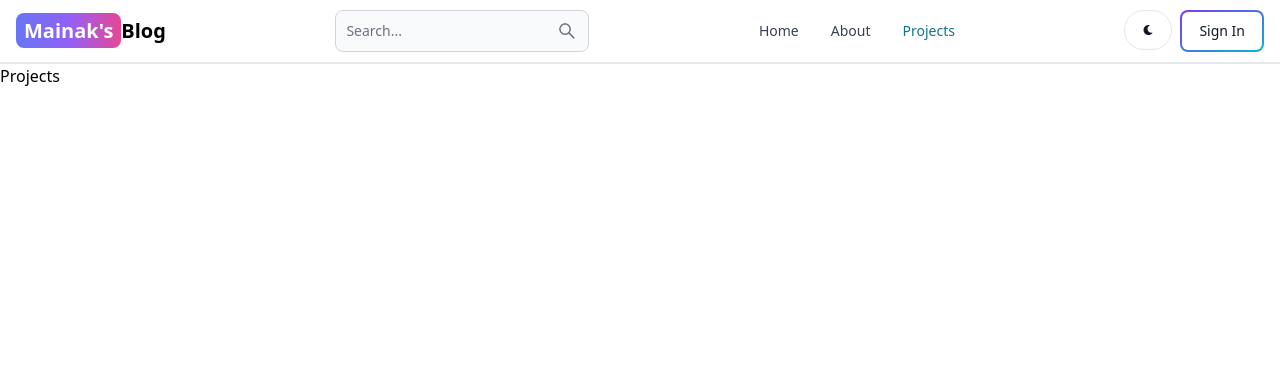
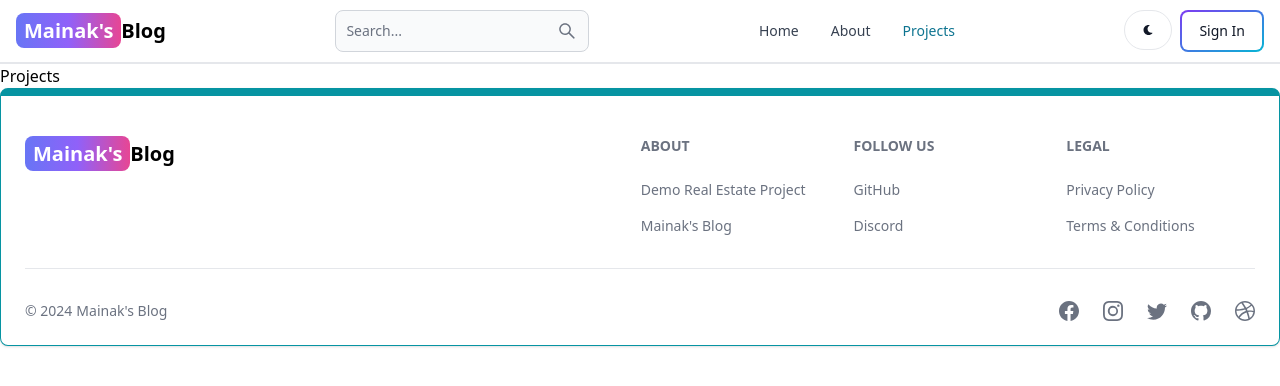
Before and after one commit to StarkTony2056/blogging-app, a React (Vite) app in the folder client/: page /projects in a window 1280 px wide. Shown: the top 386 px of the page. Built offline with nearby package versions, Linux system fonts and the light colour scheme.

Commit message:
Created and added the footer component

```diff
--- a/client/src/App.jsx
+++ b/client/src/App.jsx
@@ -1,11 +1,12 @@
 import {BrowserRouter, Routes, Route} from 'react-router-dom'
-import Home from './pages/Home'
-import About from './pages/About'
-import SignIn from './pages/SignIn'
-import SignUp from './pages/SignUp'
-import Dashboard from './pages/Dashboard'
-import Projects from './pages/Projects'
-import Header from './components/Header'
+import Home from './pages/Home.jsx'
+import About from './pages/About.jsx'
+import SignIn from './pages/SignIn.jsx'
+import SignUp from './pages/SignUp.jsx'
+import Dashboard from './pages/Dashboard.jsx'
+import Projects from './pages/Projects.jsx'
+import Header from './components/Header.jsx'
+import Footer from './components/Footer.jsx'
 
 export default function App() {
   return (
@@ -19,6 +20,7 @@
         <Route path='/dashboard' element={<Dashboard />} />
         <Route path='/projects' element={<Projects />} />
       </Routes>
+      <Footer />
     </BrowserRouter>
   )
 }
--- /dev/null
+++ b/client/src/components/Footer.jsx
@@ -0,0 +1,66 @@
+import { Footer } from "flowbite-react"
+import { Link } from "react-router-dom"
+import {BsFacebook, BsInstagram, BsTwitter, BsGithub, BsDribbble} from 'react-icons/bs'
+
+export default function FooterCom() {
+  return (
+    <Footer container className="border border-t-8 border-teal-500">
+      <div className="w-full max-w-7xl mx-auto">
+        <div className="grid w-full justify-between sm:flex md:flex md:grid-cols-1">
+          <div className="mt-5">
+            <Link to='/' className='self-center whitespace-nowrap text-lg sm:text-xl font-semibold dark:text-white'>
+              <span className='px-2 py-1 bg-gradient-to-r from-indigo-500 via-purple-500 to-pink-500 rounded-lg text-white'>Mainak's</span>
+              Blog
+            </Link>
+          </div>
+          <div className="grid grid-cols-2 gap-8 mt-4 sm:grid-cols-3 sm:gap-6">
+            <div>
+              <Footer.Title title="About" />
+              <Footer.LinkGroup col>
+                <Footer.Link href="https://real-estate-mainakestate.onrender.com" target="_blank" rel="noopener noreferrer">
+                  Demo Real Estate Project
+                </Footer.Link>
+                <Footer.Link href="/about" target="_blank" rel="noopener noreferrer">
+                  Mainak's Blog
+                </Footer.Link>
+              </Footer.LinkGroup>
+            </div>
+            <div>
+              <Footer.Title title="Follow us" />
+              <Footer.LinkGroup col>
+                <Footer.Link href="https://github.com/StarkTony2056" target="_blank" rel="noopener noreferrer">
+                  GitHub
+                </Footer.Link>
+                <Footer.Link href="#" target="_blank" rel="noopener noreferrer">
+                  Discord
+                </Footer.Link>
+              </Footer.LinkGroup>
+            </div>
+            <div>
+              <Footer.Title title="Legal" />
+              <Footer.LinkGroup col>
+                <Footer.Link href="#">
+                  Privacy Policy
+                </Footer.Link>
+                <Footer.Link href="#">
+                  Terms &amp; Conditions
+                </Footer.Link>
+              </Footer.LinkGroup>
+            </div>
+          </div>
+        </div>
+        <Footer.Divider />
+        <div className="w-full sm:flex sm:items-center sm:justify-between">
+          <Footer.Copyright href="#" by="Mainak's Blog" year={new Date().getFullYear()} />
+          <div className="flex gap-6 sm:mt-0 mt-4 sm:justify-center">
+            <Footer.Icon href="#" icon={BsFacebook} />
+            <Footer.Icon href="#" icon={BsInstagram} />
+            <Footer.Icon href="#" icon={BsTwitter} />
+            <Footer.Icon href="https://github.com/StarkTony2056" icon={BsGithub} />
+            <Footer.Icon href="#" icon={BsDribbble} />
+          </div>
+        </div>
+      </div>
+    </Footer>
+  )
+}
```
